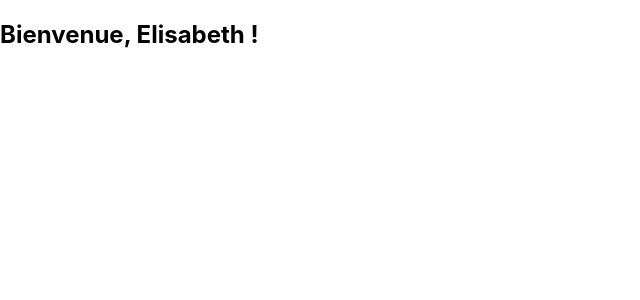
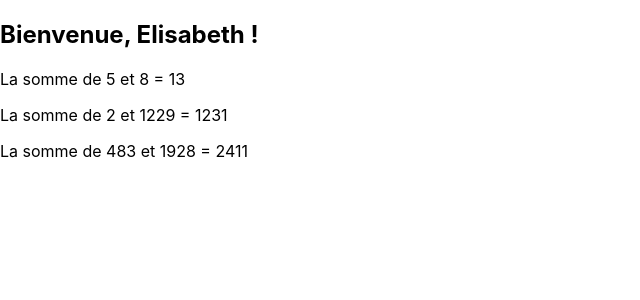
Before and after one commit to ElisabethAzemard/react-sandbox, a React (Create React App) app: page / in a window 1280 px wide. Shown: the top 300 px of the page, without its empty margins (0-640 px from the left). Built offline with nearby package versions, Linux system fonts and the light colour scheme.

Commit message:
Create component to add two numbers.

```diff
--- a/src/App.js
+++ b/src/App.js
@@ -8,10 +8,24 @@ function Bienvenue(props) {
   )
 }
 
+// créer un composant fonctionnel qui admet 2 propriétés
+// a & b qui affiche "la somme de a et b = a + b"
+
+const Add = (props) => {
+  let { a, b } = props;
+
+  return (
+    <p>La somme de {props.a} et {props.b} = {props.a + props.b} </p>
+  );
+};
+
 function App() {
   return (
     <div>
       <Bienvenue nom="Elisabeth"/>
+      <Add a={5} b={8}/>
+      <Add a={2} b={1229}/>
+      <Add a={483} b={1928}/>
     </div>
   );
 }
```
